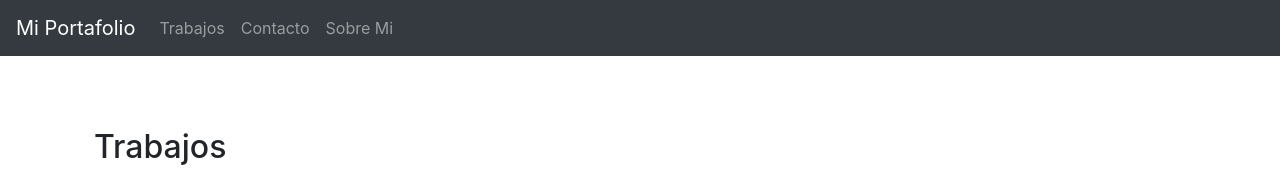
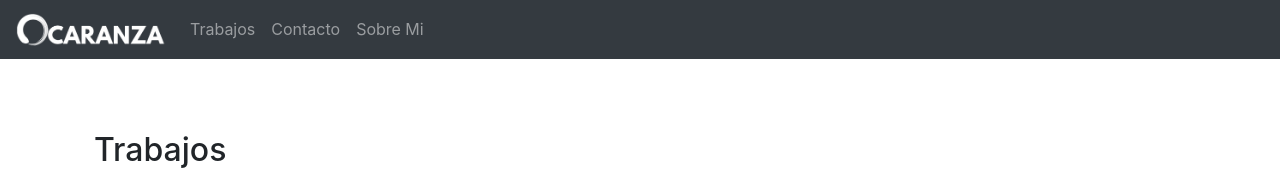
Before and after one commit to rockaranza/rockaranza.github.io, a plain HTML site: page portafolio.html in a window 1280 px wide. Shown: the top 170 px of the page. Drawn offline with nearby package versions, Linux system fonts and the light colour scheme.

```diff
--- a/assets/css/styles.css
+++ b/assets/css/styles.css
@@ -19,3 +19,7 @@ li {
   font-size: 20px;
   font-weight: bold;
 }
+
+.logo {
+  width: 150px;
+}
--- a/portafolio.html
+++ b/portafolio.html
@@ -3,13 +3,13 @@
 <head>
   <meta charset="UTF-8">
   <meta name="viewport" content="width=device-width, initial-scale=1.0">
-  <title>Mi Portafolio</title>
+  <title>Diego Ocaranza</title>
   <link rel="stylesheet" href="https://stackpath.bootstrapcdn.com/bootstrap/4.5.2/css/bootstrap.min.css">
   <link rel="stylesheet" href="./assets/css/styles.css">
 </head>
 <body>
   <nav class="navbar navbar-expand-lg navbar-dark bg-dark">
-    <a class="navbar-brand" href="#">Mi Portafolio</a>
+    <a class="navbar-brand" href="#"><img src="./assets/img/LogoOcaranza.png" alt="Ocaranza" class="logo"></a>
     <button class="navbar-toggler" type="button" data-toggle="collapse" data-target="#navbarNav" aria-controls="navbarNav" aria-expanded="false" aria-label="Toggle navigation">
       <span class="navbar-toggler-icon"></span>
     </button>
@@ -169,7 +169,7 @@
     <div class="container">
       <div class="row">
         <div class="col-md-6">
-           Desarrollado por <a href="#" class="text-blueGray">mi</a>
+           Desarrollado por <a href="index.html" class="text-blueGray">mi</a>
         </div>
         <div class="col-md-6 text-right">
           <a href="#" class="text-white pr-2"><i class="fab fa-github"></i></a>
```
Also changed, not shown: index.html (+1 -1 lines), assets/img/LogoOcaranza.png (added).
